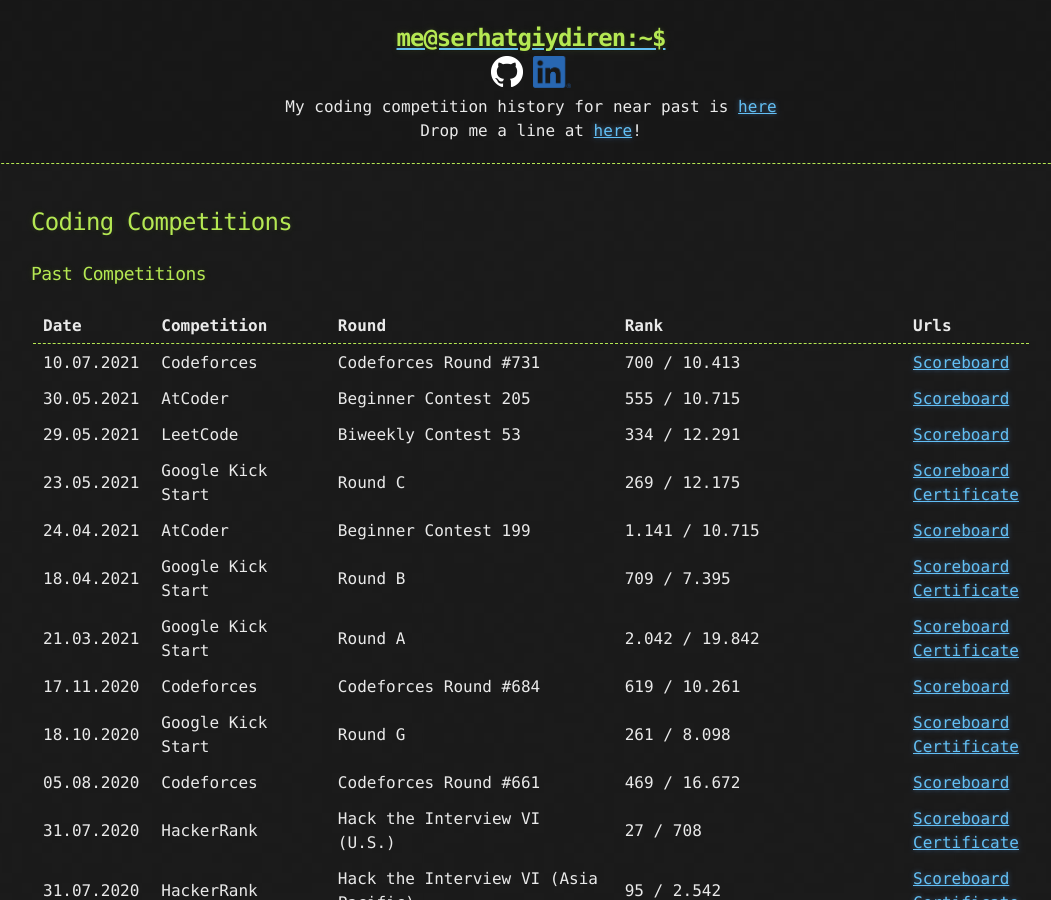
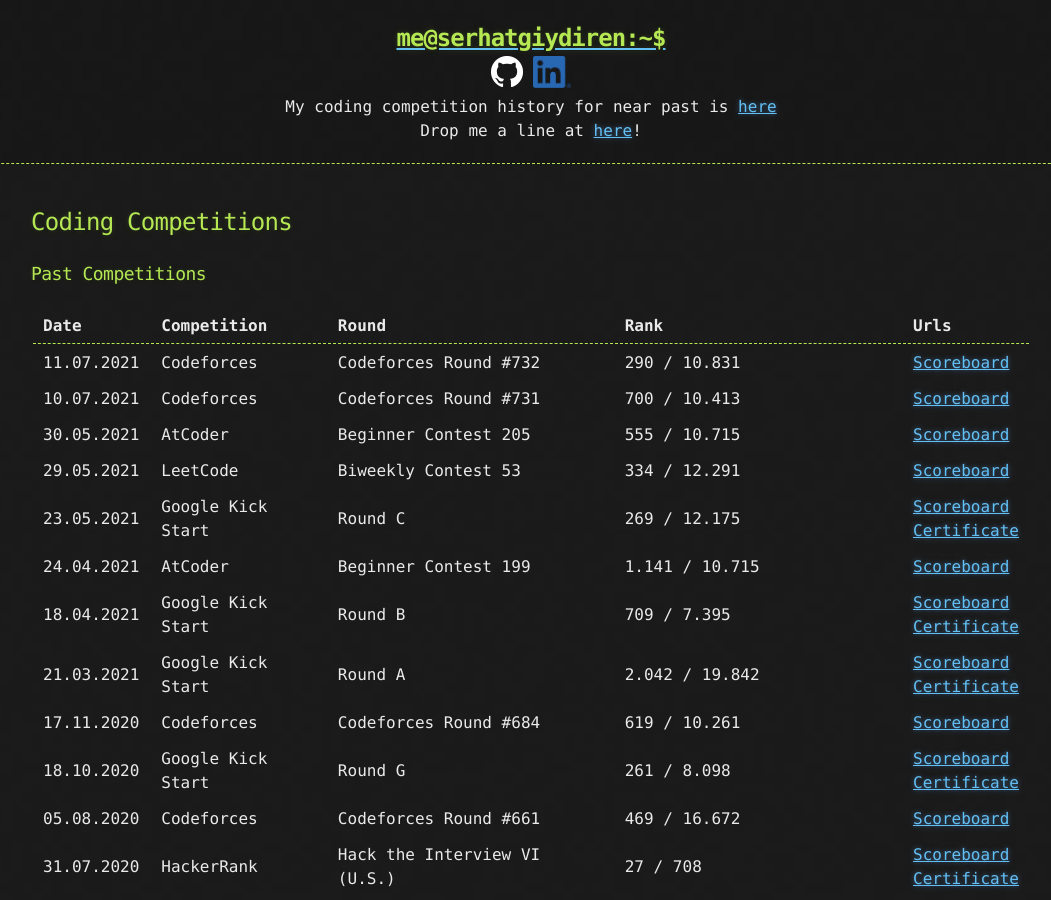
Before and after one commit to goodHunter27/serhatgiydiren.github.io, a Jekyll site: the page built from _posts/2020-01-07-coding-competitions.md, in a window 1280 px wide and 900 px high. Shown: the whole window, without its empty margins (109-1160 px from the left). Built offline with Jekyll 4.4.1, drawn with Linux system fonts in a browser that asks for light colours.

Commit message:
Update 2020-01-07-coding-competitions.md

```diff
--- a/_posts/2020-01-07-coding-competitions.md
+++ b/_posts/2020-01-07-coding-competitions.md
@@ -7,7 +7,8 @@
 
 Date | Competition | Round | Rank | Urls
 ------------ | ------------- | ------------- | ------------- | -------------
-10.07.2021 | Codeforces | Codeforces Round #731 | 700 / 10.413 | [Scoreboard](https://atcoder.jp/contests/abc203/standings){:target="_blank"}
+11.07.2021 | Codeforces | Codeforces Round #732 | 290 / 10.831 | [Scoreboard](https://codeforces.com/contest/1546/standings){:target="_blank"}
+10.07.2021 | Codeforces | Codeforces Round #731 | 700 / 10.413 | [Scoreboard](https://codeforces.com/contest/1547/standings){:target="_blank"}
 30.05.2021 | AtCoder | Beginner Contest 205 | 555 / 10.715 | [Scoreboard](https://atcoder.jp/contests/abc199/standings){:target="_blank"}
 29.05.2021 | LeetCode | Biweekly Contest 53 | 334 / 12.291 | [Scoreboard](https://leetcode.com/contest/biweekly-contest-53/ranking){:target="_blank"}
 23.05.2021 | Google Kick Start | Round C | 269 / 12.175 | [Scoreboard](https://codingcompetitions.withgoogle.com/kickstart/round/0000000000435c44){:target="_blank"}<br />[Certificate](https://codingcompetitions.withgoogle.com/kickstart/certificate/summary/0000000000435bad){:target="_blank"}
```
